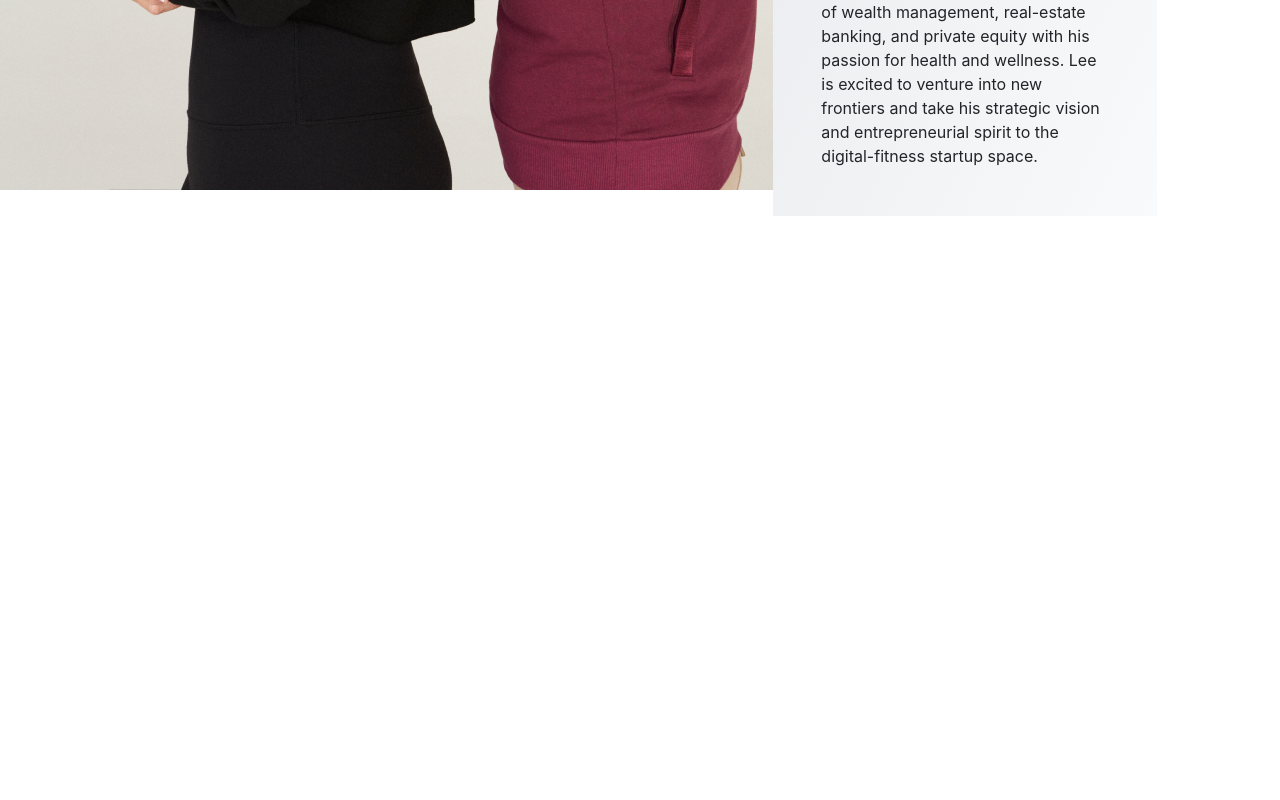
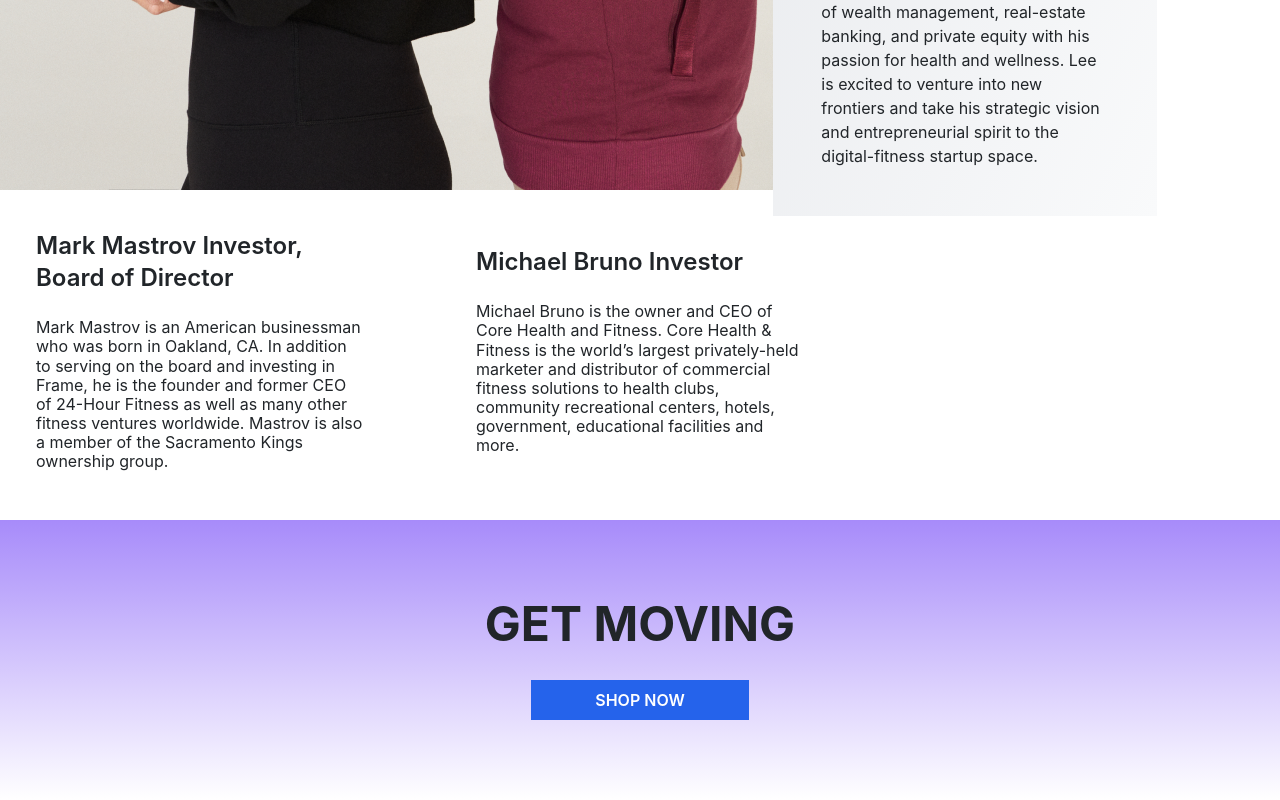
Before and after one commit to souraavsen/The-Reformer, a React (Create React App) app: page / in a window 1280 px wide. Shown: the part 1165-1965 px from the top of the page. Before the commit the page ends 1395 px from the top, so only its background shows below. Built offline with nearby package versions, Linux system fonts and the light colour scheme.

Commit message:
feat:ManagingDetails, ShoppingSection added

```diff
--- a/src/App.js
+++ b/src/App.js
@@ -1,7 +1,9 @@
-import './App.css';
-import DetailsSection from './Pages/DetailsSection/DetailsSection';
-import Header from './Pages/Header/Header';
-import NavbarSection from './Pages/Navbar/NavbarSection';
+import "./App.css";
+import DetailsSection from "./Pages/DetailsSection/DetailsSection";
+import Header from "./Pages/Header/Header";
+import ManagingDetails from "./Pages/ManagingDetails/ManagingDetails";
+import NavbarSection from "./Pages/Navbar/NavbarSection";
+import ShoppingSection from "./Pages/ShoppingSection/ShoppingSection";
 
 function App() {
   return (
@@ -9,6 +11,8 @@ function App() {
       <NavbarSection></NavbarSection>
       <Header></Header>
       <DetailsSection></DetailsSection>
+      <ManagingDetails></ManagingDetails>
+      <ShoppingSection></ShoppingSection>
     </div>
   );
 }
--- /dev/null
+++ b/src/Pages/ManagingDetails/ManagingDetails.js
@@ -0,0 +1,33 @@
+import React from 'react'
+
+const ManagingDetails = () => {
+    return (
+      <div className='container grid grid-cols-1 md:grid-cols-3 items-center gap-16 my-8'>
+        <div className='px-6'>
+          <h2 className='text-2xl font-semibold mb-4'>
+            Mark Mastrov Investor, Board of Director
+          </h2>
+          <h5>
+            Mark Mastrov is an American businessman who was born in Oakland, CA.
+            In addition to serving on the board and investing in Frame, he is
+            the founder and former CEO of 24-Hour Fitness as well as many other
+            fitness ventures worldwide. Mastrov is also a member of the
+            Sacramento Kings ownership group.
+          </h5>
+        </div>
+        <div className='px-6'>
+          <h2 className='text-2xl font-semibold mb-4'>Michael Bruno Investor</h2>
+
+          <h5>
+            Michael Bruno is the owner and CEO of Core Health and Fitness. Core
+            Health & Fitness is the world’s largest privately-held marketer and
+            distributor of commercial fitness solutions to health clubs,
+            community recreational centers, hotels, government, educational
+            facilities and more.
+          </h5>
+        </div>
+      </div>
+    );
+}
+
+export default ManagingDetails
--- /dev/null
+++ b/src/Pages/ShoppingSection/ShoppingSection.js
@@ -0,0 +1,14 @@
+import React from "react";
+
+const ShoppingSection = () => {
+  return (
+    <div className='flex flex-col justify-center items-center py-20 bg-gradient-to-b from-purple-400 to-white mt-12'>
+        <h1 className='uppercase text-5xl font-bold'>Get Moving</h1>
+        <button className='uppercase px-16 font-semibold py-2 mt-8 bg-blue-600 text-white'>
+          Shop Now
+        </button>
+    </div>
+  );
+};
+
+export default ShoppingSection;
```
